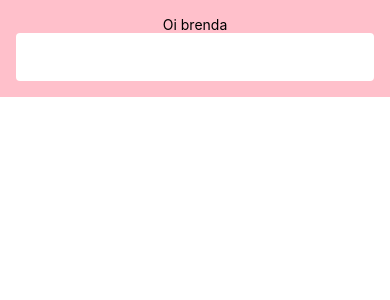
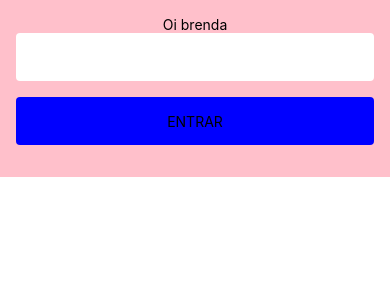
Before and after one commit to brendavolkart/projectReactNative, a React Native app: screen / in a window 390 px wide. Shown: the top 300 px of the page. Built offline with nearby package versions, Linux system fonts and the light colour scheme.

Commit message:
feat: creat shared button

```diff
--- a/src/modules/login/screens/Login.tsx
+++ b/src/modules/login/screens/Login.tsx
@@ -1,14 +1,19 @@
 import { Text, View } from 'react-native';
 
+import Button from '../../../shared/components/button/Button';
 import Input from '../../../shared/components/input/input';
 import { ContainerLogin } from '../styles/login.style';
 
 const Login = () => {
+  const handleOnPress = () => {
+    console.log('entrouuuuuuuuuuuuuuuu');
+  };
   return (
     <View>
       <ContainerLogin>
         <Text>Oi brenda</Text>
         <Input />
+        <Button margin="16px" title="ENTRAR" onPress={handleOnPress} />
       </ContainerLogin>
     </View>
   );
--- /dev/null
+++ b/src/shared/components/button/Button.tsx
@@ -0,0 +1,18 @@
+import { Text, TouchableOpacityProps } from 'react-native';
+
+import { ButtonContainer } from './button.style';
+
+interface ButtonProps extends TouchableOpacityProps {
+  title: string;
+  margin?: string;
+}
+
+const Button = ({ title, margin, ...props }: ButtonProps) => {
+  return (
+    <ButtonContainer margin={margin} {...props}>
+      <Text>{title}</Text>
+    </ButtonContainer>
+  );
+};
+
+export default Button;
--- /dev/null
+++ b/src/shared/components/button/button.style.ts
@@ -0,0 +1,15 @@
+import styled from 'styled-components/native';
+
+interface ButtonContainerProps {
+  margin?: string;
+}
+
+export const ButtonContainer = styled.TouchableOpacity<ButtonContainerProps>`
+  width: 100%;
+  height: 48px;
+  border-radius: 4px;
+  justify-content: center;
+  align-items: center;
+  ${(props) => (props.margin ? `margin: ${props.margin};` : '')}
+  background-color: blue;
+`;
```
